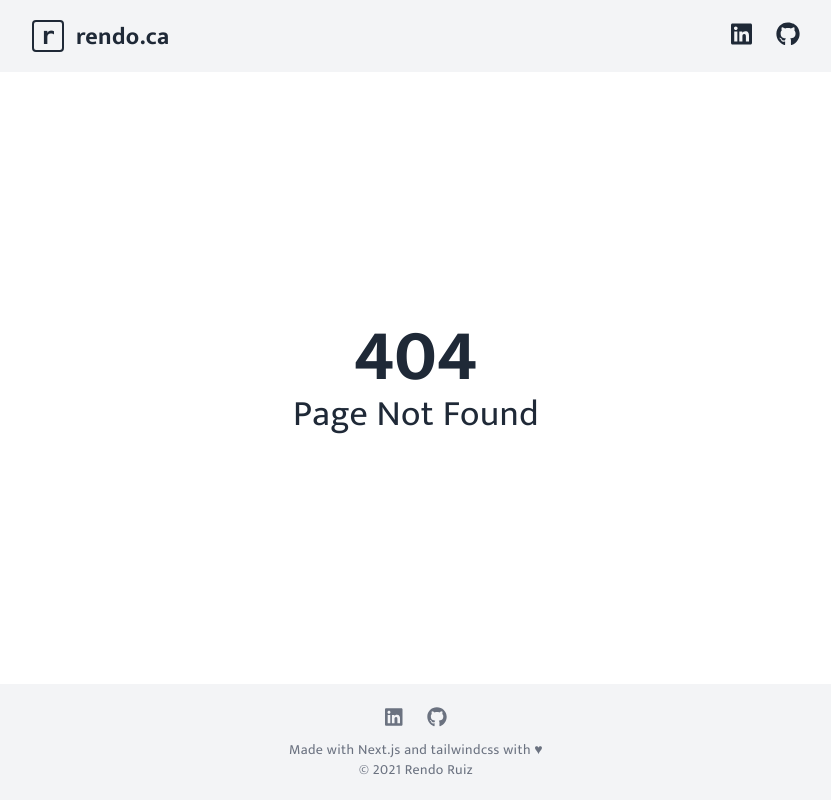
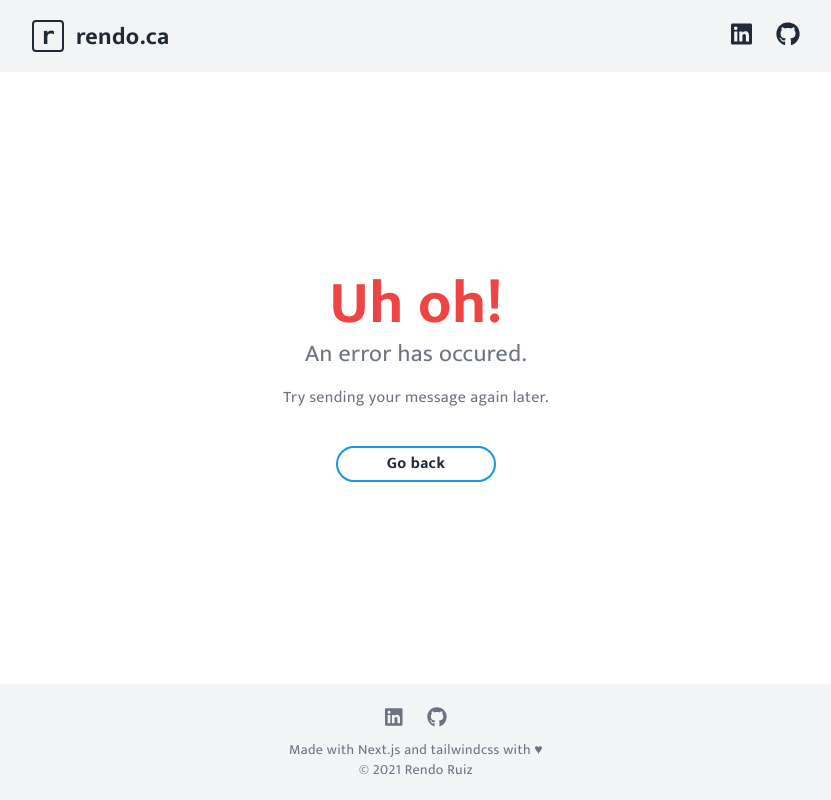
Before and after one commit to rendoruiz/homepage, a Next.js app in the folder rendo-homepage/: page /contacterror in a window 1280 px wide. Before the commit this address had no page. Shown: the whole page, without its empty margins (224-1055 px from the left). Built offline with nearby package versions, Linux system fonts and the light colour scheme.

Commit message:
contact error page

```diff
--- /dev/null
+++ b/rendo-homepage/pages/contacterror.js
@@ -0,0 +1,20 @@
+import Link from 'next/link'
+
+import MainLayout from "../components/MainLayout";
+
+const ContactError = () => {
+  return (
+    <MainLayout>
+      <div className="h-full grid justify-center content-center text-center">
+        <h2 className="text-5xl font-bold text-red-500 md:text-6xl">Uh oh!</h2>
+        <span className="mt-1 text-2xl text-gray-500">An error has occured.</span>
+        <span className="mt-4 text-gray-500">Try sending your message again later.</span>
+        <Link href="/" replace>
+          <a className="button mt-7 mb-[-20px] w-40 justify-self-center md:mt-9 md:mb-0">Go back</a>
+        </Link>
+      </div>
+    </MainLayout>
+  );
+}
+
+export default ContactError;
```
